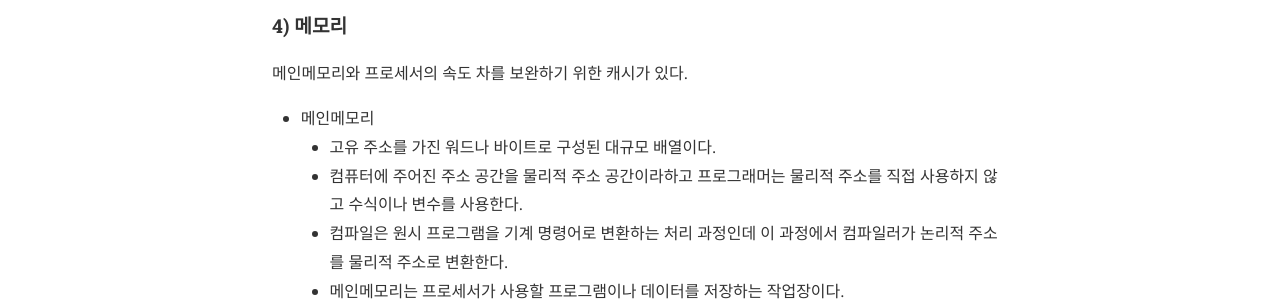
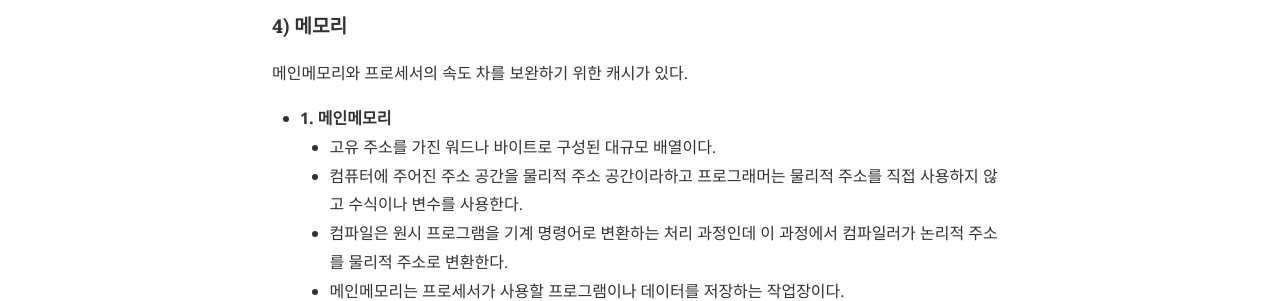
Before and after one commit to yOneChu/kyhslam.github.io, a Jekyll site: the page built from _posts/OS/2019-06-10-operatingsystem-study02.md, in a window 1280 px wide. Shown: the part 1059-1360 px from the top of the page. Built offline with Jekyll 4.4.1, drawn with Linux system fonts in a browser that asks for light colours; nearby versions of some CDN libraries.

Commit message:
Update 2019-06-10-operatingsystem-study02.md

```diff
--- a/_posts/OS/2019-06-10-operatingsystem-study02.md
+++ b/_posts/OS/2019-06-10-operatingsystem-study02.md
@@ -30,7 +30,7 @@ cover:  ""
 #### 4) 메모리
 메인메모리와 프로세서의 속도 차를 보완하기 위한 캐시가 있다.
 
-   * 메인메모리
+   * <b>1. 메인메모리</b>
      * 고유 주소를 가진 워드나 바이트로 구성된 대규모 배열이다.
      * 컴퓨터에 주어진 주소 공간을 물리적 주소 공간이라하고 프로그래머는 물리적 주소를 직접 사용하지 않고 수식이나 변수를 사용한다.
      - 컴파일은 원시 프로그램을 기계 명령어로 변환하는 처리 과정인데 이 과정에서 컴파일러가 논리적 주소를 물리적 주소로 변환한다.
```
